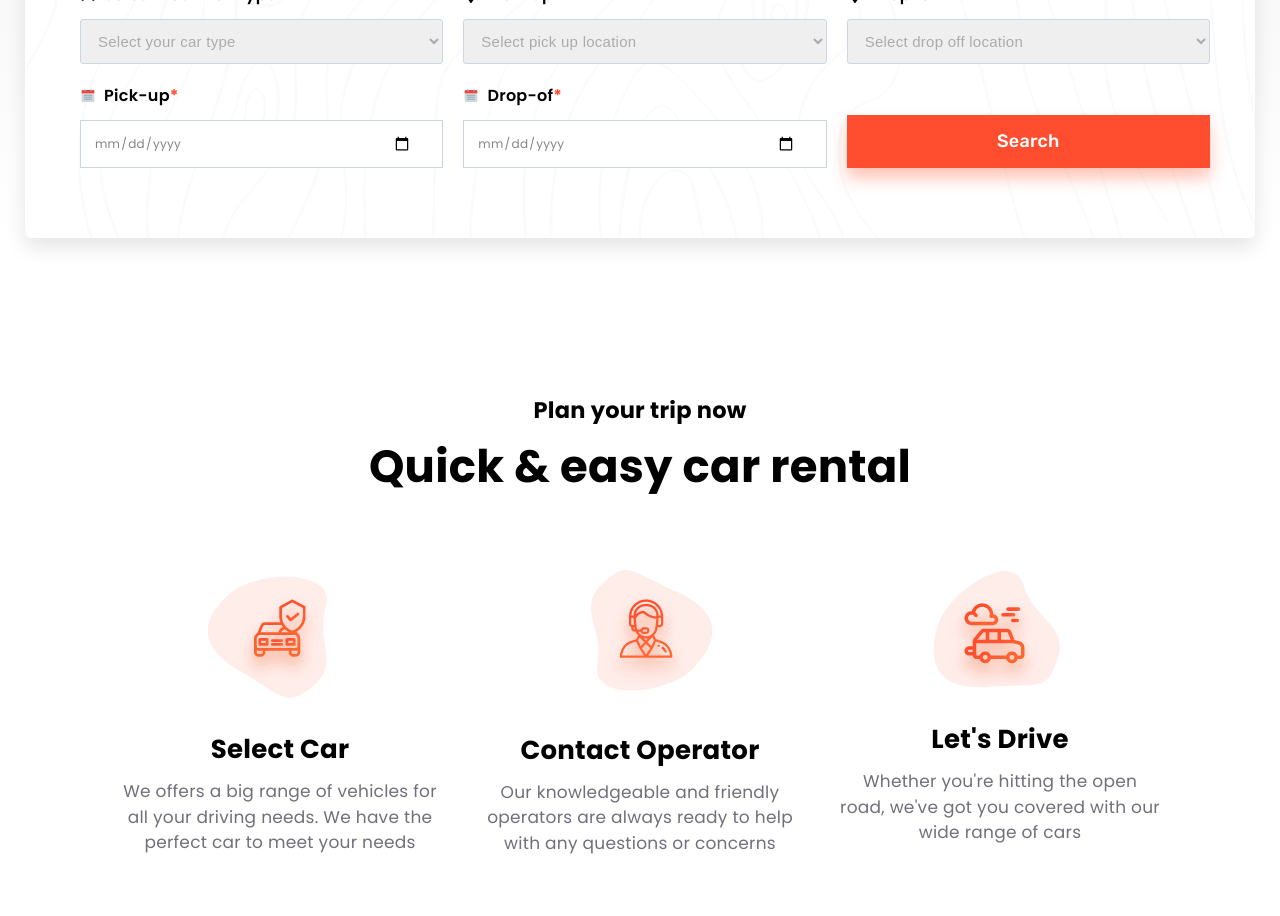
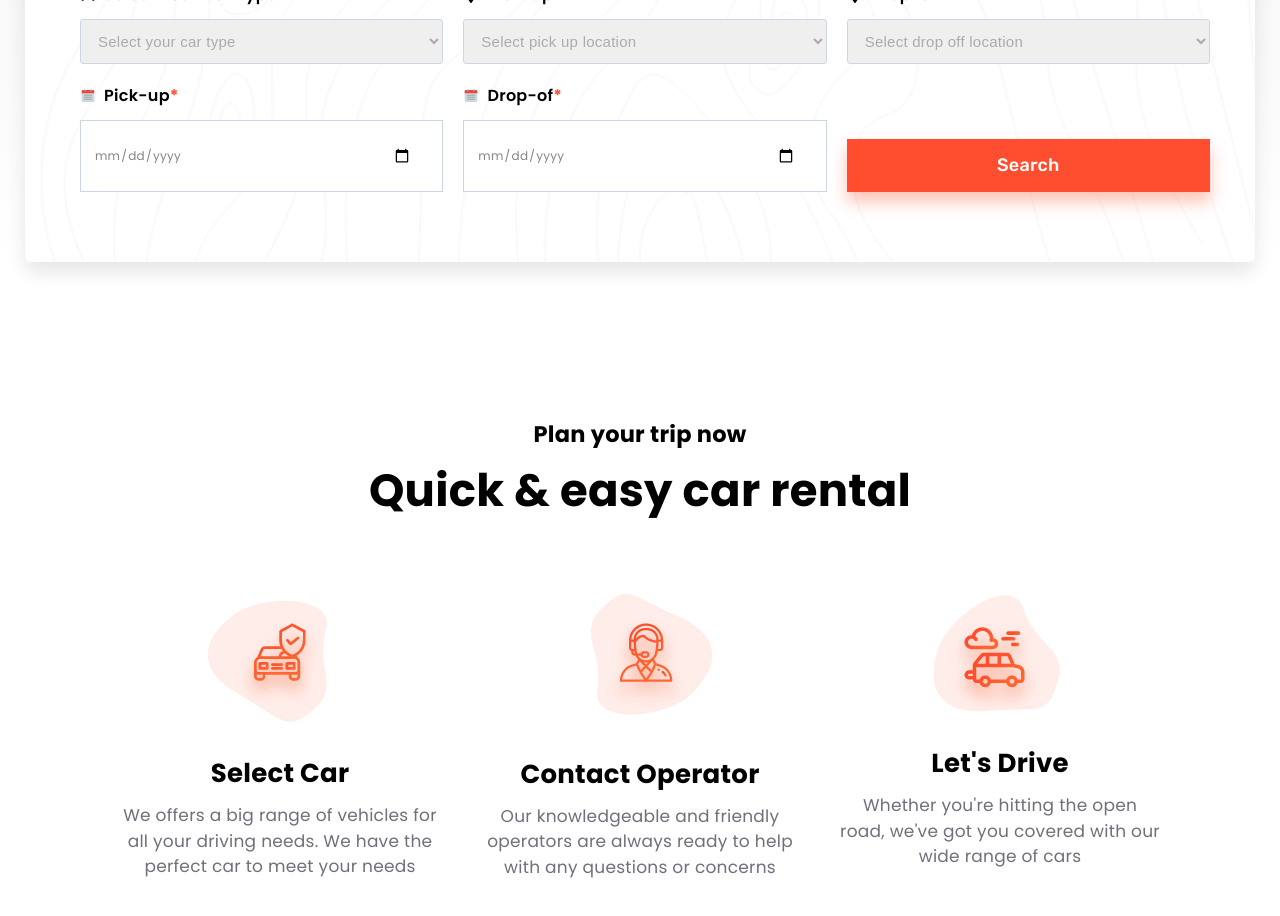
Before and after one commit to saifrafathassan/car-rentel, a React (Create React App) app: page / in a window 1280 px wide. Shown: the part 920-1836 px from the top of the page. Built offline with nearby package versions, Linux system fonts and the light colour scheme.

Commit message:
book css

```diff
--- a/src/commponents/Book/BookCar.js
+++ b/src/commponents/Book/BookCar.js
@@ -232,7 +232,7 @@ const BookCar = () => {
                     <FcCalendar className="input-icon" /> &nbsp; Pick-up{" "}
                     <b>*</b>
                   </label>
-                  <input
+                  <input className='py-[1.2rem]'
                     id="picktime"
                     value={pickTime}
                     onChange={handlePickTime}
@@ -245,7 +245,7 @@ const BookCar = () => {
                     <FcCalendar className="input-icon" /> &nbsp; Drop-of{" "}
                     <b>*</b>
                   </label>
-                  <input
+                  <input className='py-[1.2rem]'
                     id="droptime"
                     value={dropTime}
                     onChange={handleDropTime}
```
